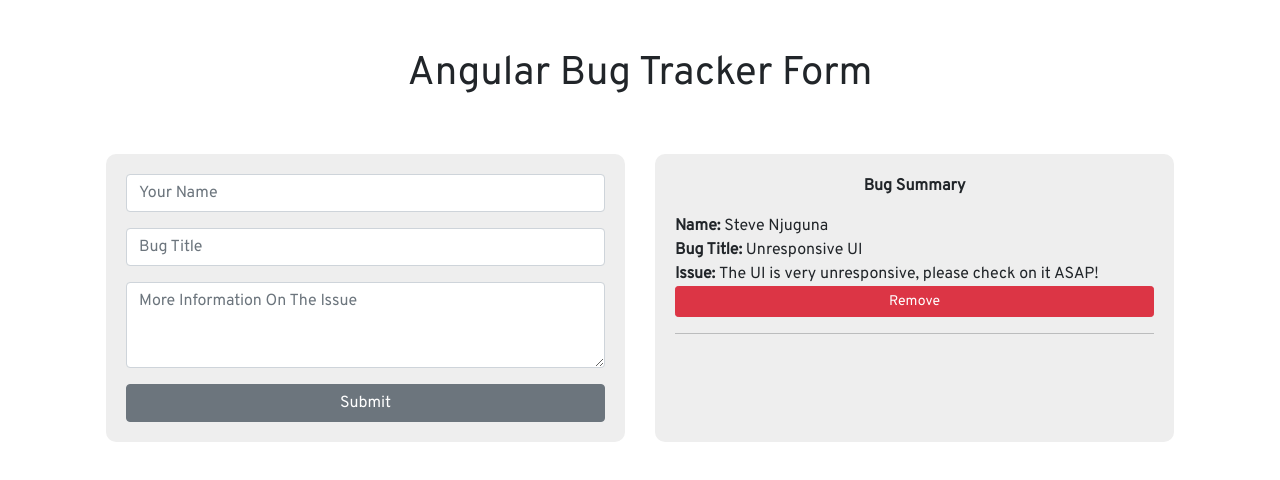
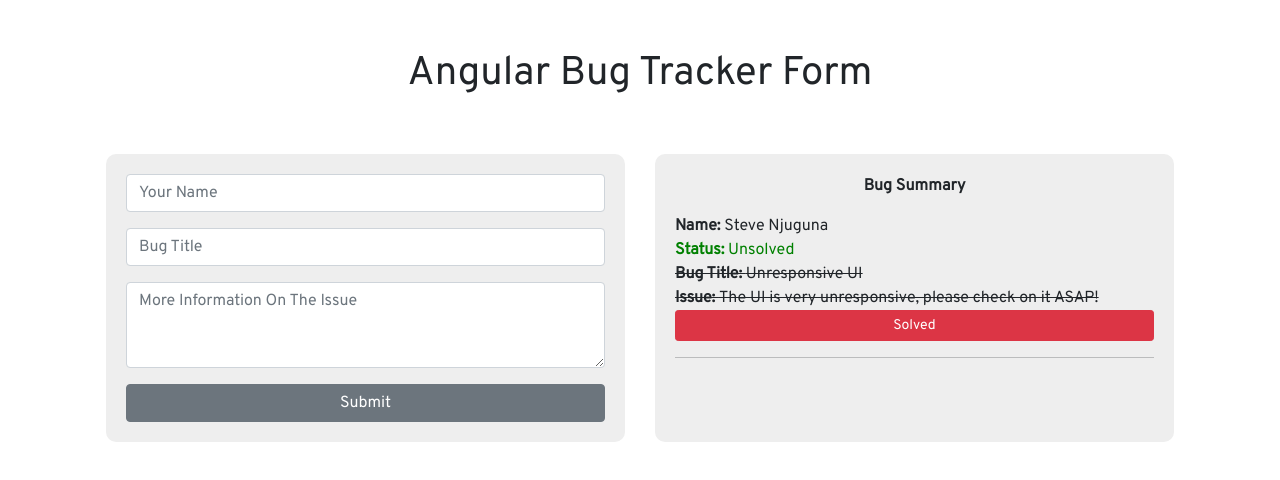
Before and after one commit to steve-njuguna-k/Bug-Tracker-Form, an Angular app: page / in a window 1280 px wide. Shown: the top 480 px of the page. Built offline with nearby package versions, Linux system fonts and the light colour scheme.

Commit message:
Styled the data when solved or unsolved

```diff
--- a/src/app/components/bug-form/bug-form.component.css
+++ b/src/app/components/bug-form/bug-form.component.css
@@ -10,3 +10,19 @@
     border-radius: 10px;
     padding: 20px;
 }
+
+.bugs .status{
+    color: #dd0000;
+}
+
+.bugs.done .status{
+    color: green;
+}
+
+.bugs.done .content{
+    text-decoration: line-through;
+}
+
+.bugs.done .bugTitle{
+    text-decoration: line-through;
+}
--- a/src/app/components/bug-form/bug-form.component.html
+++ b/src/app/components/bug-form/bug-form.component.html
@@ -18,12 +18,13 @@
         </div>
         <div class="col column-2">
             <b><p class="text-center"> Bug Summary</p></b>
-            <div class="bugs" *ngFor="let bugs of bugInfo; let i = index;">
+            <div *ngFor="let bugs of bugInfo; let i = index;" class="bugs {{(bugs.completed ? 'done' : '')}}">
                 <div class="name"><b>Name: </b>{{bugs.name}}</div>
+                <div class="status"><b>Status: </b>{{bugs.status}}</div>
                 <div class="bugTitle"><b>Bug Title: </b>{{bugs.bugTitle}}</div>
                 <div class="content"><b>Issue: </b>{{bugs.content}}</div>
                 <div class="d-grid gap-2">
-                    <button class="btn btn-danger btn-sm">Remove</button>
+                    <button class="btn btn-danger btn-sm delete">Solved</button>
                 </div>
                 <hr>
             </div>
--- a/src/app/components/bug-form/bug-form.component.ts
+++ b/src/app/components/bug-form/bug-form.component.ts
@@ -16,9 +16,10 @@
     this.bugInfo = [
       {
         name:"Steve Njuguna",
+        status: "Unsolved",
         bugTitle:"Unresponsive UI",
         content:"The UI is very unresponsive, please check on it ASAP!",
-        completed:false
+        completed:true
       }
     ]
   }
--- a/src/app/models/BugInfo.ts
+++ b/src/app/models/BugInfo.ts
@@ -1,5 +1,6 @@
 export class BugInfo{
     name: string = "";
+    status: string = "";
     bugTitle: string = "";
     content: string = "";
     completed: boolean = false;
```
